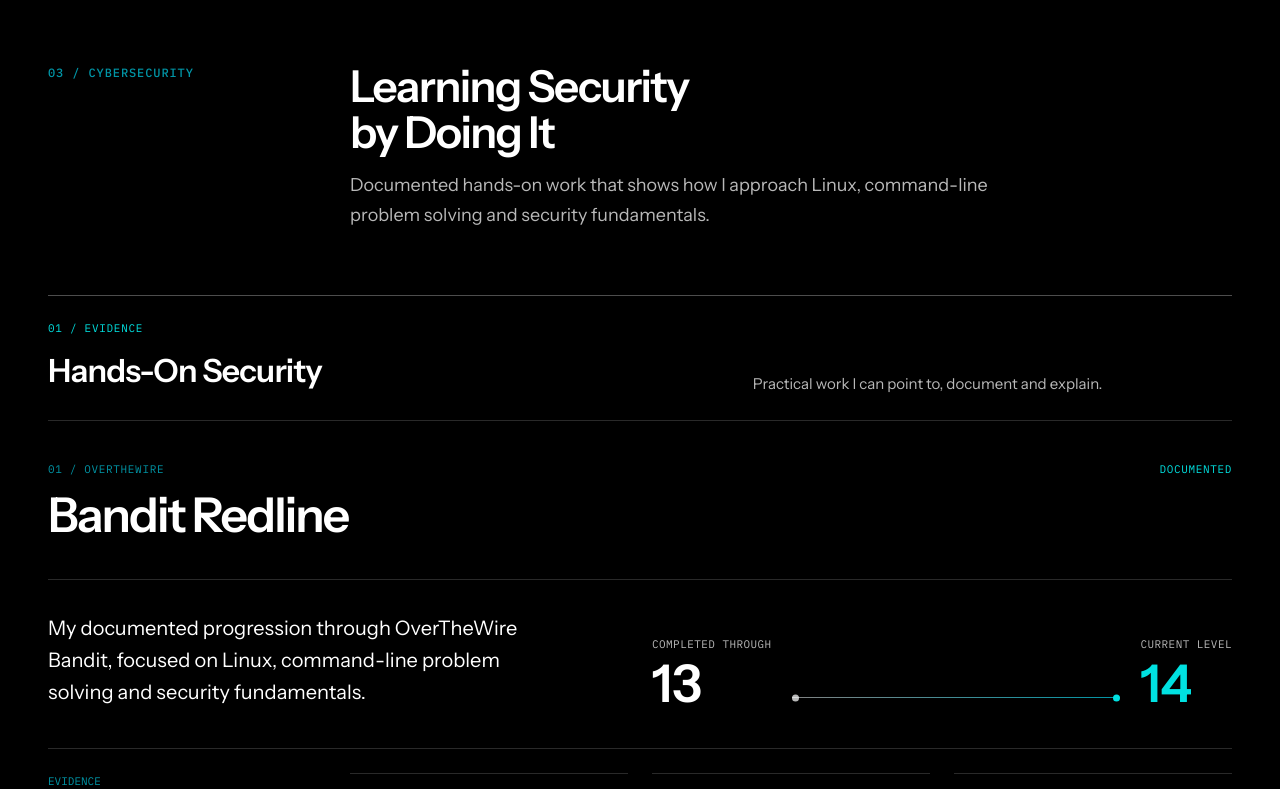
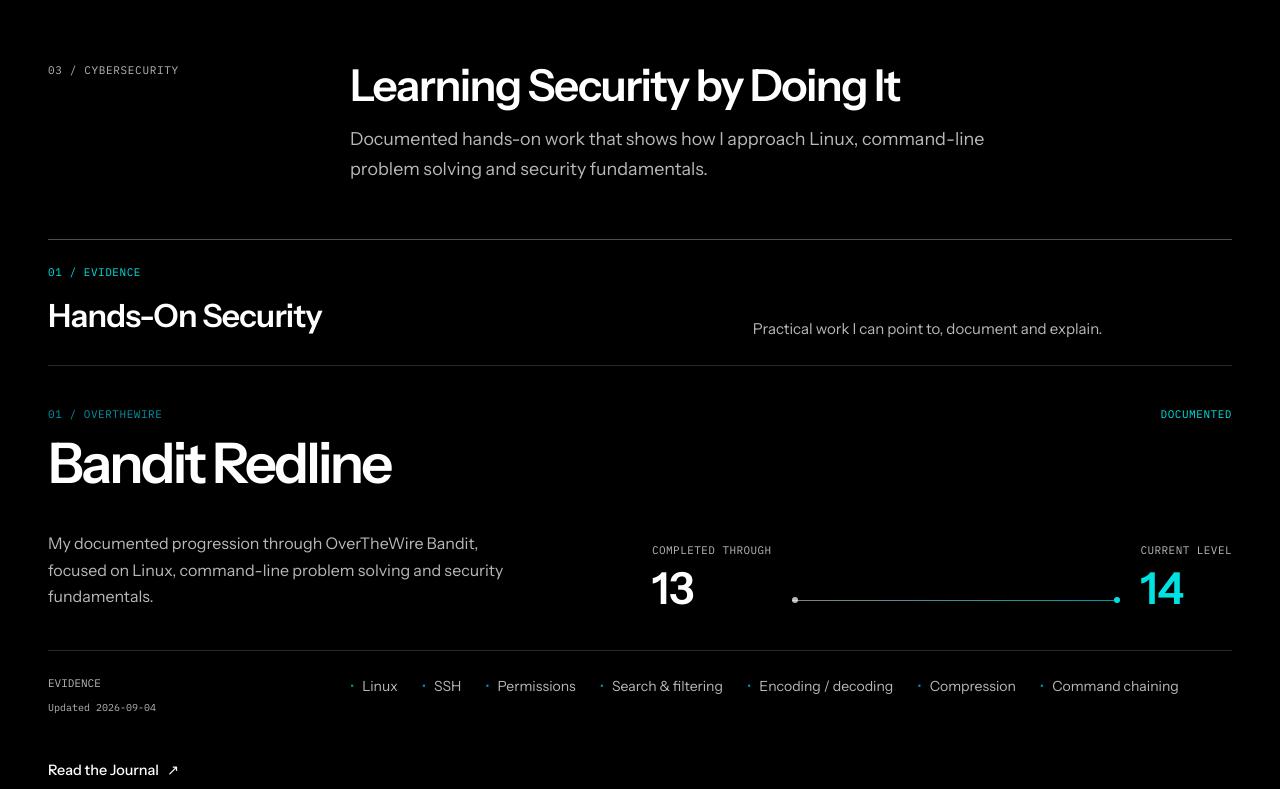
Before and after one commit to emma-dasilva-dev/emma-dasilva-portfolio, a Next.js app: page /en in a window 1280 px wide. Shown: the part 1540-2329 px from the top of the page. Built offline with nearby package versions, Linux system fonts and the light colour scheme.

Commit message:
style: simplify cybersecurity into minimal editorial section

```diff
--- a/src/components/sections/Cybersecurity.module.css
+++ b/src/components/sections/Cybersecurity.module.css
@@ -1,6 +1,5 @@
 .section {
   padding-block: var(--section-space);
-  border-top: var(--border-width) solid var(--color-border);
 }
 
 .sectionHeader,
@@ -14,8 +13,7 @@
 }
 
 .sectionHeader {
-  align-items: start;
-  margin-bottom: var(--space-16);
+  margin-bottom: var(--space-14, 3.5rem);
 }
 
 .sectionNumber,
@@ -30,10 +28,9 @@
 .sectionNumber {
   grid-column: 1 / span 3;
   margin: 0;
-  color: var(--color-accent-secondary);
-  font-size: 0.75rem;
-  font-weight: 500;
-  letter-spacing: 0.075em;
+  color: var(--color-text-muted);
+  font-size: 0.6875rem;
+  letter-spacing: 0.06em;
   text-transform: uppercase;
 }
 
@@ -43,7 +40,6 @@
 
 .sectionTitle {
   margin: 0;
-  max-width: 12ch;
   font-size: clamp(2rem, 4vw, 2.75rem);
   font-weight: 600;
   line-height: 1.05;
@@ -54,15 +50,14 @@
   max-width: 40rem;
   margin: var(--space-4) 0 0;
   color: var(--color-text-muted);
-  font-size: clamp(1rem, 1.5vw, 1.125rem);
+  font-size: clamp(1rem, 1.4vw, 1.125rem);
   line-height: 1.65;
 }
 
 .groupIntro {
   align-items: end;
   padding-block: var(--space-6);
-  border-top: var(--border-width) solid var(--color-border-strong);
-  border-bottom: var(--border-width) solid var(--color-border);
+  border-top: 1px solid var(--color-border-strong);
 }
 
 .groupIntro > div {
@@ -81,7 +76,7 @@
   margin: 0 0 var(--space-2);
   color: var(--color-accent);
   font-size: 0.6875rem;
-  letter-spacing: 0.065em;
+  letter-spacing: 0.05em;
   text-transform: uppercase;
 }
 
@@ -94,11 +89,8 @@
 
 .banditFeature {
   padding-block: var(--space-10, 2.5rem) var(--space-12);
-  border-bottom: var(--border-width) solid var(--color-border-strong);
-}
-
-.banditHeader {
-  align-items: start;
+  border-top: 1px solid var(--color-border);
+  border-bottom: 1px solid var(--color-border);
 }
 
 .banditHeader > div {
@@ -109,16 +101,16 @@
   margin: 0;
   color: var(--color-accent-secondary);
   font-size: 0.6875rem;
-  letter-spacing: 0.06em;
+  letter-spacing: 0.05em;
   text-transform: uppercase;
 }
 
 .banditHeader h4 {
   margin: var(--space-3) 0 0;
-  font-size: clamp(2rem, 4.5vw, 3rem);
+  font-size: clamp(2.25rem, 5vw, 3.5rem);
   font-weight: 600;
-  line-height: 1;
-  letter-spacing: -0.04em;
+  line-height: 0.98;
+  letter-spacing: -0.05em;
 }
 
 .status {
@@ -126,24 +118,21 @@
   justify-self: end;
   color: var(--color-accent);
   font-size: 0.6875rem;
-  letter-spacing: 0.06em;
+  letter-spacing: 0.05em;
   text-transform: uppercase;
 }
 
 .banditStory {
   align-items: end;
   margin-top: var(--space-10, 2.5rem);
-  padding-top: var(--space-8);
-  border-top: var(--border-width) solid var(--color-border);
 }
 
 .itemSummary {
   grid-column: 1 / span 5;
-  max-width: 36rem;
   margin: 0;
-  color: var(--color-text);
-  font-size: clamp(1.0625rem, 1.8vw, 1.25rem);
-  line-height: 1.6;
+  color: var(--color-text-muted);
+  font-size: 1rem;
+  line-height: 1.65;
 }
 
 .progressBlock {
@@ -169,9 +158,9 @@
 
 .progressBlock strong {
   color: var(--color-text);
-  font-size: clamp(2.25rem, 5vw, 3.25rem);
+  font-size: clamp(2rem, 4vw, 2.75rem);
   font-weight: 600;
-  line-height: 0.9;
+  line-height: 0.95;
 }
 
 .currentLevel {
@@ -181,7 +170,7 @@
 .progressTrack {
   position: relative;
   height: 1px;
-  margin-bottom: 0.6rem;
+  margin-bottom: 0.55rem;
   background: var(--color-border-strong);
 }
 
@@ -190,8 +179,8 @@
   content: "";
   position: absolute;
   top: 50%;
-  width: 7px;
-  height: 7px;
+  width: 6px;
+  height: 6px;
   border-radius: 50%;
   transform: translateY(-50%);
 }
@@ -215,7 +204,7 @@
 .evidenceRow {
   margin-top: var(--space-10, 2.5rem);
   padding-top: var(--space-6);
-  border-top: var(--border-width) solid var(--color-border);
+  border-top: 1px solid var(--color-border);
 }
 
 .evidenceLabel {
@@ -223,7 +212,7 @@
   display: flex;
   flex-direction: column;
   gap: var(--space-2);
-  color: var(--color-accent-secondary);
+  color: var(--color-text-muted);
   font-size: 0.6875rem;
   text-transform: uppercase;
 }
@@ -237,30 +226,23 @@
 
 .evidenceRow ul {
   grid-column: 4 / -1;
-  display: grid;
-  grid-template-columns: repeat(3, minmax(0, 1fr));
-  gap: 0 var(--space-6);
+  display: flex;
+  flex-wrap: wrap;
+  gap: var(--space-3) var(--space-6);
   margin: 0;
   padding: 0;
   list-style: none;
 }
 
 .evidenceRow li {
-  position: relative;
-  padding: var(--space-3) 0 var(--space-3) var(--space-4);
   color: var(--color-text-muted);
-  border-top: var(--border-width) solid var(--color-border);
   font-size: 0.875rem;
 }
 
 .evidenceRow li::before {
-  content: "";
-  position: absolute;
-  top: 1.15rem;
-  left: 0;
-  width: 4px;
-  height: 4px;
-  background: var(--color-accent-secondary);
+  content: "•";
+  margin-right: var(--space-2);
+  color: var(--color-accent-secondary);
 }
 
 .banditAction {
@@ -276,22 +258,20 @@
   font-size: 0.9rem;
   font-weight: 500;
   text-decoration: none;
-  border-bottom: 1px solid var(--color-border-strong);
-  transition: color var(--motion-fast) var(--ease-standard), border-color var(--motion-fast) var(--ease-standard);
+  transition: color var(--motion-fast) var(--ease-standard);
 }
 
 .banditAction a:hover,
 .banditAction a:focus-visible {
   color: var(--color-accent);
-  border-color: var(--color-accent);
 }
 
 .philosophy {
-  width: min(100%, 48rem);
-  margin: var(--space-16) 0 0 auto;
+  width: min(100%, 46rem);
+  margin: var(--space-14, 3.5rem) 0 0 auto;
   padding: 0;
   color: var(--color-text);
-  font-size: clamp(1.25rem, 2.4vw, 1.75rem);
+  font-size: clamp(1.25rem, 2.3vw, 1.75rem);
   font-weight: 500;
   line-height: 1.4;
   letter-spacing: -0.015em;
@@ -303,7 +283,7 @@
   margin-bottom: var(--space-3);
   color: var(--color-accent);
   font-family: var(--font-mono);
-  font-size: 1rem;
+  font-size: 0.9rem;
 }
 
 @media (max-width: 63.9375rem) {
@@ -353,7 +333,6 @@
 
   .evidenceRow ul {
     grid-column: 3 / -1;
-    grid-template-columns: repeat(2, minmax(0, 1fr));
   }
 }
 
@@ -367,15 +346,11 @@
   }
 
   .sectionHeader {
-    margin-bottom: var(--space-12);
+    margin-bottom: var(--space-10, 2.5rem);
   }
 
   .sectionNumber {
     margin-bottom: var(--space-4);
-  }
-
-  .sectionTitle {
-    max-width: none;
   }
 
   .groupIntro > p {
@@ -387,9 +362,8 @@
     margin-top: var(--space-4);
   }
 
-  .banditStory {
+  .itemSummary {
     margin-top: var(--space-6);
-    padding-top: var(--space-6);
   }
 
   .progressBlock {
@@ -398,16 +372,12 @@
     gap: var(--space-3);
   }
 
-  .progressBlock strong {
-    font-size: clamp(2rem, 12vw, 2.75rem);
-  }
-
   .evidenceLabel {
     margin-bottom: var(--space-4);
   }
 
   .evidenceRow ul {
-    grid-template-columns: 1fr;
+    gap: var(--space-3) var(--space-4);
   }
 
   .philosophy {
```
